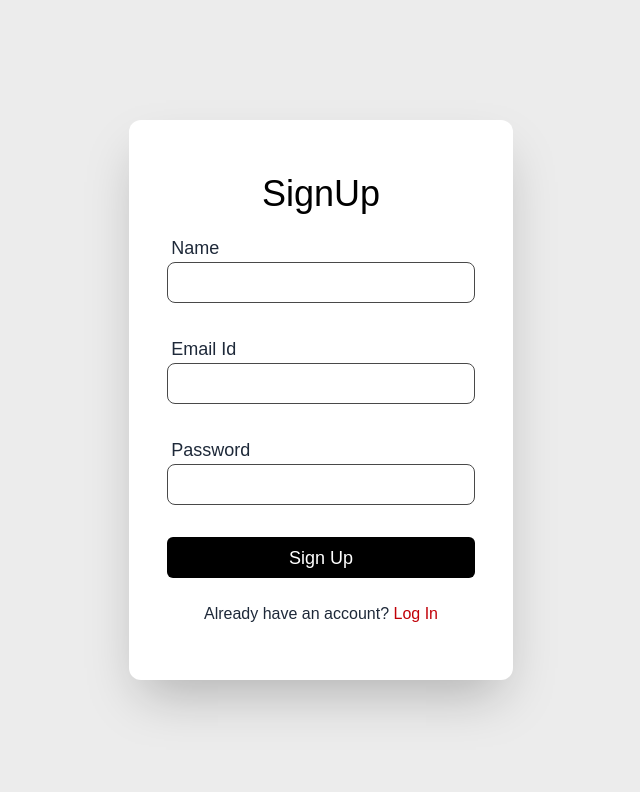
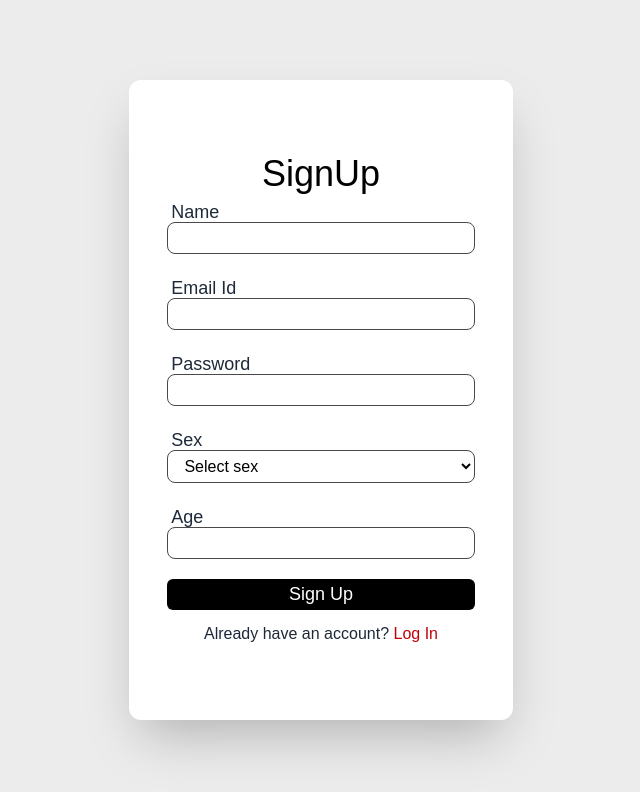
Before and after one commit to DevaduttM/Dementia-Detection-System, a Next.js app in the folder frontend/: page /signup in a window 1280 px wide. Shown: the top 792 px of the page, without its empty margins (319-959 px from the left). Built offline with nearby package versions, Linux system fonts and the light colour scheme.

Commit message:
Added sign up (backend)

```diff
--- a/frontend/src/app/login/page.jsx
+++ b/frontend/src/app/login/page.jsx
@@ -27,7 +27,7 @@ const Login = () => {
     }
 
     try {
-      const response = await axios.post("http://127.0.0.1:5000/login", {
+      const response = await axios.post("https://alzai.onrender.com/login", {
         email,
         password,
       });
@@ -35,11 +35,20 @@ const Login = () => {
       if (response.status === 200) {
         localStorage.setItem("user", email);
         setLoading(false);
+        const { patient_id } = response.data;
+        localStorage.setItem("patient_id", patient_id);
+
+
         router.push("/");
       }
     } catch (err) {
-      setError(err.response?.data?.message || "Invalid email or password");
-
+      setLoading(false);
+      setError(err.response?.data?.error || "Invalid email or password");
+      /*if (err.response?.status === 404 && err.response?.data?.error === "User not found") {
+        setError("No User Found");
+      } else {
+        setError(err.response?.data?.error || "Invalid email or password");
+      }*/
     }
   };
 
--- a/frontend/src/components/Navbar.jsx
+++ b/frontend/src/components/Navbar.jsx
@@ -20,6 +20,7 @@ const Navbar = () => {
 
   const handleLogout = () => {
     localStorage.removeItem("user");
+    localStorage.removeItem("patient_id");
     setUser(null);
     router.push("/login");
   };
--- a/frontend/src/components/ResultPage.jsx
+++ b/frontend/src/components/ResultPage.jsx
@@ -4,20 +4,9 @@ import { FaUserCircle } from "react-icons/fa";
 import Image from "next/image";
 
 const ResultPage = ({ ImgURL, result, history }) => {
-  let resultData = {};
-  let patientHistory = {};
-
-  try {
-    resultData = result ? JSON.parse(result) : {};
-  } catch (e) {
-    console.error("Invalid result JSON:", result);
-  }
-
-  try {
-    patientHistory = history ? JSON.parse(history) : {};
-  } catch (e) {
-    console.error("Invalid history JSON:", history);
-  }
+  // Use objects directly, no JSON parsing needed
+  let resultData = result || {};
+  let patientHistory = history || {};
 
   console.log("ResultPage received patientHistory:", patientHistory);
   console.log("ResultPage received resultData:", resultData);
@@ -28,9 +17,11 @@ const ResultPage = ({ ImgURL, result, history }) => {
     : "N/A";
   const patientId = resultData?.patientId || "Unknown";
   const patientName = resultData?.patientName || "Unknown";
-  const patienthistory = patientHistory?.patienthistory || "None";
-  const images = patientHistory?.images || []; // Extract images array with scanid
+  const images = patientHistory?.images || [];
   const newScanId = resultData?.newScanId || "N/A";
+
+  // Removed unused patienthistory variable
+  // const patienthistory = patientHistory?.patienthistory || "None";
 
   useEffect(() => {
     console.log("Patient History (useEffect):", patientHistory);
@@ -79,7 +70,7 @@ const ResultPage = ({ ImgURL, result, history }) => {
               <p className="text-black text-lg">Name: {patientHistory.patientName || "N/A"}</p>
               <p className="text-black text-lg">Age: {patientHistory.age || "N/A"}</p>
               <p className="text-black text-lg mb-5">Sex: {patientHistory.sex || "N/A"}</p>
-              <p className="text-black md:text-sm text-[12px] md:w-[90%] w-[95%]">Medical History: {patienthistory || "None"}</p>
+
               <div className="mt-5">
                 <p className="text-black text-lg">Previous Scans:</p>
                 {images.length > 0 ? (
--- a/frontend/src/components/Signup.jsx
+++ b/frontend/src/components/Signup.jsx
@@ -1,26 +1,168 @@
-import React from 'react'
-import Link from 'next/link'
+"use client";
+import React, { useState } from 'react';
+import Link from 'next/link';
+import { useRouter } from 'next/navigation';
+import axios from 'axios';
+import Loading from '@/components/Loading';
 
 const Signup = () => {
+  const [name, setName] = useState('');
+  const [email, setEmail] = useState('');
+  const [password, setPassword] = useState('');
+  const [sex, setSex] = useState('');
+  const [customSex, setCustomSex] = useState('');
+  const [age, setAge] = useState('');
+  const [error, setError] = useState('');
+  const [loading, setLoading] = useState(false);
+
+  const router = useRouter();
+
+  const handleSignup = async (e) => {
+    e.preventDefault();
+    setError('');
+    setLoading(true);
+
+    if (!name || !email || !password || !sex || !age) {
+      setError('Please fill in all fields.');
+      setLoading(false);
+      return;
+    }
+    if (sex === 'Other' && !customSex.trim()) {
+      setError('Please specify sex for "Other".');
+      setLoading(false);
+      return;
+    }
+    const parsedAge = parseInt(age, 10);
+    if (isNaN(parsedAge) || parsedAge < 1 || parsedAge > 120) {
+      setError('Age must be a number between 1 and 120.');
+      setLoading(false);
+      return;
+    }
+
+    const sexValue = sex === 'Other' ? customSex.trim() : sex;
+
+    try {
+      const response = await axios.post('http://127.0.0.1:5000/signup', {
+        name,
+        email,
+        password,
+        sex: sexValue,
+        age: parsedAge,
+      });
+
+      if (response.status === 201) {
+        setLoading(false);
+        router.push('/login');
+      }
+    } catch (err) {
+      setError(err.response?.data?.error || 'Failed to create account');
+      setLoading(false);
+    }
+  };
+
   return (
-    <>
-        <div className="h-[100dvh] w-screen flex items-center justify-center bg-[#ececec]">
-            <div className="bg-[#ffffff] flex justify-center items-center h-[70%] md:w-[30%] w-[90%] shadow-2xl flex-col rounded-xl gap-10">
-                <h1 className='text-black md:text-4xl text-2xl -mb-5 w-full text-center flex justify-center items-center'>SignUp</h1>
-                <div className="h-[70%] w-full flex flex-col justify-center items-center md:gap-3 gap-1">
-                    <label htmlFor="" className='sm:-mb-3 -mb-1 w-[78%] text-gray-800 md:text-lg text-sm'>Name</label>
-                    <input required type="text" className=' h-[10%] md:h-[12%] pl-3 text-black w-[80%] border-[1px] border-[#494949] rounded-lg mb-5' />
-                    <label htmlFor="" className='sm:-mb-3 -mb-1 w-[78%] text-gray-800 md:text-lg text-sm'>Email Id</label>
-                    <input required type="email" className=' h-[10%] md:h-[12%] pl-3 text-black w-[80%] border-[1px] border-[#494949] rounded-lg mb-5' />
-                    <label htmlFor="" className='sm:-mb-3 -mb-1 w-[78%] text-gray-800 md:text-lg text-sm'>Password</label>
-                    <input required type="password" className=' h-[10%] md:h-[12%] pl-3 text-black w-[80%] border-[1px] border-[#494949] rounded-lg mb-5' />
-                    <button className='h-[12%] w-[80%] bg-[#000000] md:text-lg text-sm text-white rounded-md cursor-pointer hover:shadow-xl transition-all duration-200 ease-in-out'>Sign Up</button>
-                    <p className='text-gray-800 mt-3'>Already have an account? <Link href={'/login'} className='text-red-700'>Log In</Link></p>
-                </div>
-            </div>
+    <div className="h-[100dvh] w-screen flex items-center justify-center bg-[#ececec]">
+      {loading && <Loading message="Signing Up..." />}
+      <form
+        onSubmit={handleSignup}
+        className="bg-[#ffffff] flex justify-center items-center h-[80%] md:w-[30%] w-[90%] shadow-2xl flex-col rounded-xl gap-6"
+      >
+        <h1 className="text-black md:text-4xl text-2xl -mb-5 w-full text-center flex justify-center items-center">
+          SignUp
+        </h1>
+        <div className="h-[70%] w-full flex flex-col justify-center items-center md:gap-2 gap-1">
+          <label htmlFor="name" className="sm:-mb-3 -mb-1 w-[78%] text-gray-800 md:text-lg text-sm">
+            Name
+          </label>
+          <input
+            id="name"
+            required
+            type="text"
+            value={name}
+            onChange={(e) => setName(e.target.value)}
+            className="h-[10%] md:h-[12%] pl-3 text-black w-[80%] border-[1px] border-[#494949] rounded-lg mb-3"
+          />
+          <label htmlFor="email" className="sm:-mb-3 -mb-1 w-[78%] text-gray-800 md:text-lg text-sm">
+            Email Id
+          </label>
+          <input
+            id="email"
+            required
+            type="email"
+            value={email}
+            onChange={(e) => setEmail(e.target.value)}
+            className="h-[10%] md:h-[12%] pl-3 text-black w-[80%] border-[1px] border-[#494949] rounded-lg mb-3"
+          />
+          <label htmlFor="password" className="sm:-mb-3 -mb-1 w-[78%] text-gray-800 md:text-lg text-sm">
+            Password
+          </label>
+          <input
+            id="password"
+            required
+            type="password"
+            value={password}
+            onChange={(e) => setPassword(e.target.value)}
+            className="h-[10%] md:h-[12%] pl-3 text-black w-[80%] border-[1px] border-[#494949] rounded-lg mb-3"
+          />
+          <label htmlFor="sex" className="sm:-mb-3 -mb-1 w-[78%] text-gray-800 md:text-lg text-sm">
+            Sex
+          </label>
+          <select
+            id="sex"
+            required
+            value={sex}
+            onChange={(e) => setSex(e.target.value)}
+            className="h-[10%] md:h-[12%] pl-3 text-black w-[80%] border-[1px] border-[#494949] rounded-lg mb-3"
+          >
+            <option value="" disabled>Select sex</option>
+            <option value="Male">Male</option>
+            <option value="Female">Female</option>
+            <option value="Other">Other</option>
+            <option value="Prefer not to say">Prefer not to say</option>
+          </select>
+          {sex === 'Other' && (
+            <>
+              <label htmlFor="customSex" className="sm:-mb-3 -mb-1 w-[78%] text-gray-800 md:text-lg text-sm">
+                Specify Sex
+              </label>
+              <input
+                id="customSex"
+                required
+                type="text"
+                value={customSex}
+                onChange={(e) => setCustomSex(e.target.value)}
+                className="h-[10%] md:h-[12%] pl-3 text-black w-[80%] border-[1px] border-[#494949] rounded-lg mb-3"
+                placeholder="Please specify"
+              />
+            </>
+          )}
+          <label htmlFor="age" className="sm:-mb-3 -mb-1 w-[78%] text-gray-800 md:text-lg text-sm">
+            Age
+          </label>
+          <input
+            id="age"
+            required
+            type="number"
+            value={age}
+            onChange={(e) => setAge(e.target.value)}
+            min="1"
+            max="120"
+            className="h-[10%] md:h-[12%] pl-3 text-black w-[80%] border-[1px] border-[#494949] rounded-lg mb-3"
+          />
+          <button
+            type="submit"
+            className="h-[12%] w-[80%] bg-[#000000] md:text-lg text-sm text-white rounded-md cursor-pointer hover:shadow-xl transition-all duration-200 ease-in-out"
+          >
+            Sign Up
+          </button>
+          {error && <p className="text-red-400 text-sm text-center">{error}</p>}
+          <p className="text-gray-800 mt-1">
+            Already have an account? <Link href="/login" className="text-red-700">Log In</Link>
+          </p>
         </div>
-    </>
-  )
-}
+      </form>
+    </div>
+  );
+};
 
-export default Signup
+export default Signup;
```
Also changed, not shown: frontend/src/components/ModelPage.jsx (+27 -16 lines), 1 other file (tests, documents, lock files or other folders).
